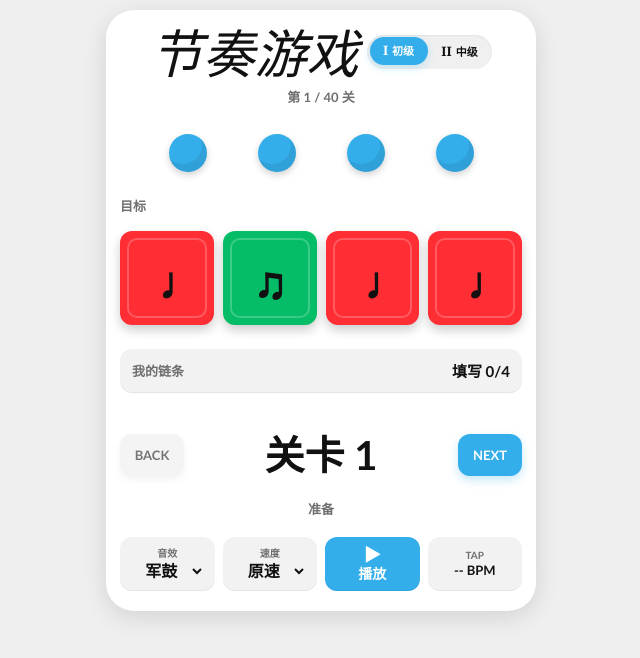
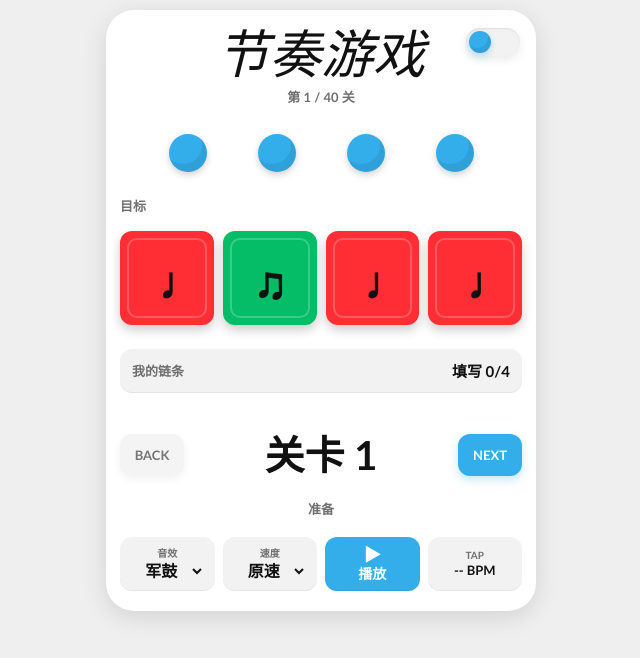
Before and after one commit to eddietsai6-code/rhythm-chain-game, a website with bundled scripts: page index.html in a window 1280 px wide. Shown: the whole page, without its empty margins (319-959 px from the left). Built offline with nearby package versions, Linux system fonts and the light colour scheme.

Commit message:
Make stage switch a silent corner slider

```diff
--- a/assets/app.js
+++ b/assets/app.js
@@ -219,18 +219,13 @@ function render() {
 
 function renderPageSwitch() {
   const currentPage = getLevelPage(state.level);
+  const currentPageIndex = LEVEL_PAGES.findIndex((page) => page.id === currentPage.id);
+  selectors.pageSwitch.dataset.activeIndex = String(Math.max(0, currentPageIndex));
   selectors.pageSwitch.replaceChildren(
     ...LEVEL_PAGES.map((page) => {
       const button = document.createElement("button");
       button.className = "page-switch-button";
       button.type = "button";
-      const roman = document.createElement("span");
-      roman.className = "page-switch-roman";
-      roman.textContent = page.label;
-      const stage = document.createElement("span");
-      stage.className = "page-switch-stage";
-      stage.textContent = page.name;
-      button.replaceChildren(roman, stage);
       button.setAttribute("aria-label", `${page.name} ${page.startLevel}-${page.endLevel}`);
       button.disabled = page.locked || page.startLevel > LEVEL_COUNT;
       if (page.id === currentPage.id) button.classList.add("active");
--- a/assets/styles.css
+++ b/assets/styles.css
@@ -47,6 +47,7 @@ button {
 }
 
 .practice-card {
+  position: relative;
   width: min(100%, var(--app-width));
   margin: 0 auto;
   background: var(--paper);
@@ -97,56 +98,63 @@ h1 {
 }
 
 .page-switch {
-  display: inline-flex;
-  align-items: center;
-  gap: 3px;
+  position: absolute;
+  top: 18px;
+  right: 16px;
+  z-index: 4;
+  display: grid;
+  grid-template-columns: repeat(2, 1fr);
+  width: 54px;
+  height: 28px;
   padding: 3px;
   border-radius: 999px;
-  background: #f0f0f0;
-  transform: translateY(-1px);
-  box-shadow: inset 0 1px 2px rgba(0, 0, 0, 0.06);
+  background: #f2f2f2;
+  box-shadow: inset 0 1px 2px rgba(0, 0, 0, 0.08), 0 4px 10px rgba(0, 0, 0, 0.08);
+}
+
+.page-switch::before {
+  content: "";
+  position: absolute;
+  top: 3px;
+  left: 3px;
+  width: 22px;
+  height: 22px;
+  border-radius: 50%;
+  background: var(--blue-dot);
+  box-shadow: inset -3px -5px 0 rgba(0, 0, 0, 0.08), 0 3px 7px rgba(51, 174, 234, 0.32);
+  transition: transform 170ms cubic-bezier(0.2, 0.8, 0.2, 1), background 170ms ease;
+}
+
+.page-switch[data-active-index="1"]::before {
+  transform: translateX(26px);
 }
 
 .page-switch-button {
-  display: inline-flex;
-  align-items: center;
-  justify-content: center;
-  gap: 4px;
-  min-width: 58px;
-  height: 28px;
-  padding: 0 9px;
+  position: relative;
+  z-index: 1;
+  width: 24px;
+  height: 22px;
+  padding: 0;
   border: 0;
   border-radius: 999px;
   background: transparent;
-  color: #111111;
   cursor: pointer;
-  font-weight: 900;
-  line-height: 1;
-  white-space: nowrap;
-  transition: background 140ms ease, color 140ms ease, box-shadow 140ms ease, transform 140ms ease;
-}
-
-.page-switch-roman {
-  font-family: Georgia, "Times New Roman", serif;
-  font-size: 13px;
-  font-weight: 900;
-}
-
-.page-switch-stage {
-  font-size: 11px;
-  font-weight: 900;
+  color: transparent;
 }
 
 .page-switch-button.active {
-  background: var(--blue-dot);
-  color: #ffffff;
-  box-shadow: 0 3px 8px rgba(51, 174, 234, 0.24);
-  transform: translateY(-1px);
+  background: transparent;
+  box-shadow: none;
 }
 
 .page-switch-button:disabled {
   cursor: not-allowed;
   opacity: 0.34;
+}
+
+.page-switch-button:focus-visible {
+  outline: 2px solid #111111;
+  outline-offset: 4px;
 }
 
 .brand-lockup p,
@@ -571,22 +579,25 @@ h1 {
 }
 
 .practice-card[data-combo-tier="16"] .page-switch {
-  gap: 2px;
-  padding: 2px;
+  top: 14px;
+  right: 14px;
+  width: 50px;
+  height: 26px;
+  padding: 3px;
+}
+
+.practice-card[data-combo-tier="16"] .page-switch::before {
+  width: 20px;
+  height: 20px;
+}
+
+.practice-card[data-combo-tier="16"] .page-switch[data-active-index="1"]::before {
+  transform: translateX(24px);
 }
 
 .practice-card[data-combo-tier="16"] .page-switch-button {
-  min-width: 52px;
-  height: 26px;
-  padding: 0 7px;
-}
-
-.practice-card[data-combo-tier="16"] .page-switch-roman {
-  font-size: 12px;
-}
-
-.practice-card[data-combo-tier="16"] .page-switch-stage {
-  font-size: 10px;
+  width: 22px;
+  height: 20px;
 }
 
 .practice-card[data-combo-tier="16"] .brand-lockup p,
```
Also changed, not shown: tests/ui-contract.test.mjs (+9 -7 lines).
